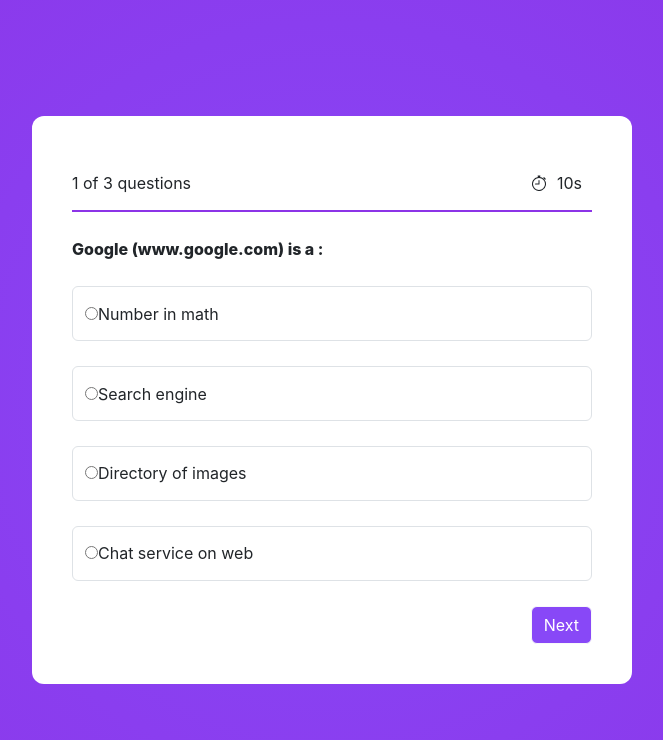
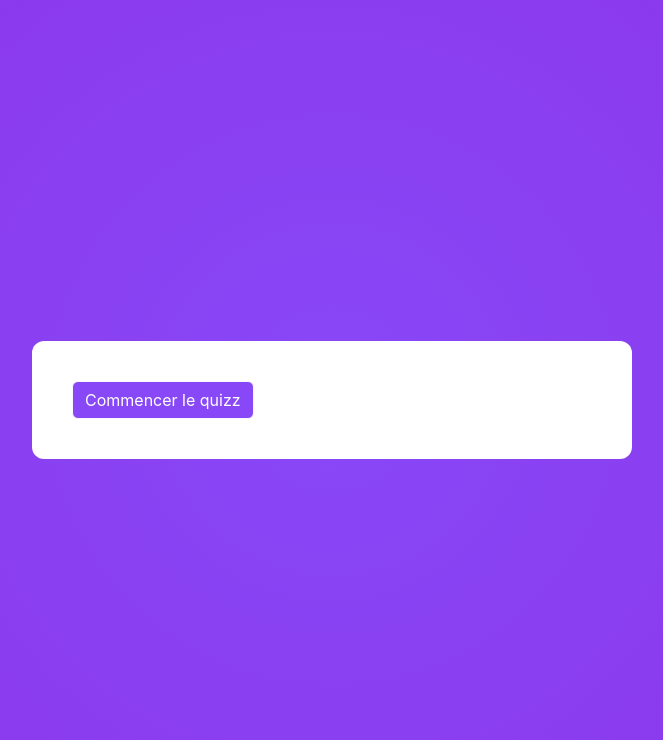
Before and after one commit to safiylm/Templates-Websites-React-js-Front-end, a React (Create React App) app: page /template/18 in a window 1280 px wide. Shown: the top 740 px of the page, without its empty margins (308-971 px from the left). Built offline with nearby package versions, Linux system fonts and the light colour scheme.

Commit message:
update quizz

```diff
--- a/src/components/template/Education/4/index.js
+++ b/src/components/template/Education/4/index.js
@@ -1,8 +1,12 @@
 import '../../../../styles/Education/template4.scss';
 import 'bootstrap/dist/css/bootstrap.css';
+import { useState } from 'react';
+
 
 function EducationTemplate4() {
-    let indexOfQuestion = 0;
+    let [indexOfQuestion, setIndexOfQuestion] = useState(0);
+
+
     const quizz = [
         {
             "question": "Google (www.google.com) is a : ",
@@ -10,34 +14,62 @@ function EducationTemplate4() {
             "reponseB": "Search engine",
             "reponseC": "Directory of images",
             "reponseD": "Chat service on web",
-            "temps": 10,
+            "reponse": ["reponseB"],
+            "temps": 11,
         },
         {
-            "question": "",
-            "reponseA": "",
-            "reponseB": "",
-            "reponseC": "",
-            "reponseD": "",
-            "temps": "",
+            "question": "<code>console.log(0.1 + 0.2 == 0.3);</code>",
+            "reponseA": "true",
+            "reponseB": "false",
+            "reponse": ["reponseB"],
+            "temps": 12,
         }
         ,
         {
-            "question": "",
-            "reponseA": "",
-            "reponseB": "",
-            "reponseC": "",
-            "reponseD": "",
-            "temps": "",
+            "question": " PHP Stands for",
+            "reponseA": "Php Hypertext Processor",
+            "reponseB": "Php Hypertext Preprocessor",
+            "reponseC": "Php Hypermarkup Preprocessor",
+            "reponseD": "Php Hypermarkup Processor",
+            "reponse": ["reponseB"],
+            "temps": 13,
         }
     ]
+    let [time, setTime] = useState(10);
+
+    const commencerQuizz = () => {
+        document.getElementById('div-quizz-container').style.display = "block";
+        document.getElementById('div-quizz-commencer').style.display = "none";
+
+        setTime(setInterval(() => {
+            if (time > 0) {
+                time--
+            }
+            else {
+                next()
+            }
+        },1000)
+    )
+    }
+    //
+    const next = () => {
+        if (quizz.length >= indexOfQuestion + 1) {
+            setIndexOfQuestion(indexOfQuestion++);
+        }
+        else
+            setIndexOfQuestion(0);
+        setTime(quizz[indexOfQuestion - 1].temps)
+    }
+
     return (
         <div className="div-quizz-body d-flex justify-content-center align-items-center">
-
-            <div className="div-quizz-container">
-
+            <div id="div-quizz-commencer" onClick={commencerQuizz}>
+                <button className='btn btn-light'>Commencer le quizz</button>
+            </div>
+            <div className="div-quizz-container" id="div-quizz-container">
                 <div className="d-flex justify-content-between align-items-center"
                     style={{ padding: "15px 0", borderBottom: "2px solid #8c34e7" }}>
-                    <div> 1 of {quizz.length} questions </div>
+                    <div> {indexOfQuestion + 1} of {quizz.length} questions </div>
 
                     <div className="d-flex justify-content-center align-items-center">
                         <svg xmlns="http://www.w3.org/2000/svg" width="16" height="16" fill="currentColor"
@@ -46,38 +78,37 @@ function EducationTemplate4() {
                             <path
                                 d="M6.5 1A.5.5 0 0 1 7 .5h2a.5.5 0 0 1 0 1v.57c1.36.196 2.594.78 3.584 1.64l.012-.013.354-.354-.354-.353a.5.5 0 0 1 .707-.708l1.414 1.415a.5.5 0 1 1-.707.707l-.353-.354-.354.354-.013.012A7 7 0 1 1 7 2.071V1.5a.5.5 0 0 1-.5-.5M8 3a6 6 0 1 0 .001 12A6 6 0 0 0 8 3" />
                         </svg>
-                        <div id="remaining-time"> { quizz[indexOfQuestion].temps }s</div>
+                        <div id="remaining-time"> {time}s</div>
                     </div>
                 </div>
-
-
                 <p id="quiz-question">Google (www.google.com) is a : </p>
-
-
                 <label className="form-control">
                     <input type="radio" name="quizzQ1" />
-                    { quizz[indexOfQuestion].reponseA }
+                    {quizz[indexOfQuestion].reponseA}
                 </label>
 
                 <label className="form-control">
                     <input type="radio" name="quizzQ1" />
-                    { quizz[indexOfQuestion].reponseB }
+                    {quizz[indexOfQuestion].reponseB}
                 </label>
-
+                {quizz[indexOfQuestion].reponseC != null &&
                     <label className="form-control">
                         <input type="radio" name="quizzQ1" />
-                    { quizz[indexOfQuestion].reponseC }
+                        {quizz[indexOfQuestion].reponseC}
                     </label>
+                }
 
+                {quizz[indexOfQuestion].reponseD != null &&
                     <label className="form-control">
                         <input type="radio" name="quizzQ1" />
-                    { quizz[indexOfQuestion].reponseD }
+                        {quizz[indexOfQuestion].reponseD}
                     </label>
+                }
                 <div style={{ textAlign: "right" }}>
                     <button className="btn btn-light"
-                    // onClick={()=>{
-                    //     indexOfQuestion = indexOfQuestion+1
-                    // }}
+                        onClick={() => {
+                            next()
+                        }}
                     >Next</button>
 
                 </div>
--- a/src/styles/Education/template4.scss
+++ b/src/styles/Education/template4.scss
@@ -20,7 +20,8 @@ body {
 
 }
 
-.div-quizz-container {
+.div-quizz-container,
+#div-quizz-commencer {
     margin: 50px auto;
     width: 600px;
     padding: 40px;
@@ -28,9 +29,13 @@ body {
     border-radius: 12px;
 }
 
+.div-quizz-container
+{
+    display:none;
+}
+
 #remaining-time {
     margin: 0 10px;
-
 }
 
 #quiz-question {
```
Lines whose indentation alone changed are shown as unchanged.
